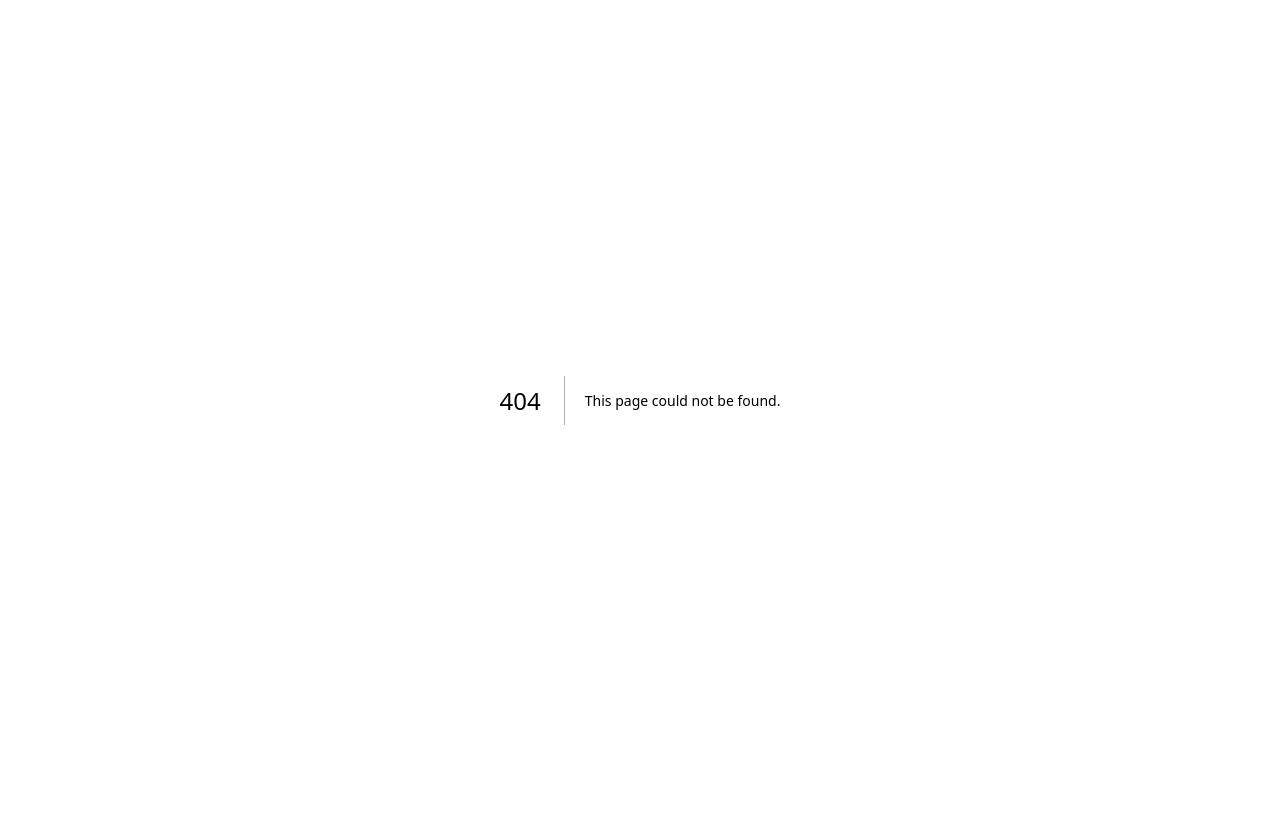
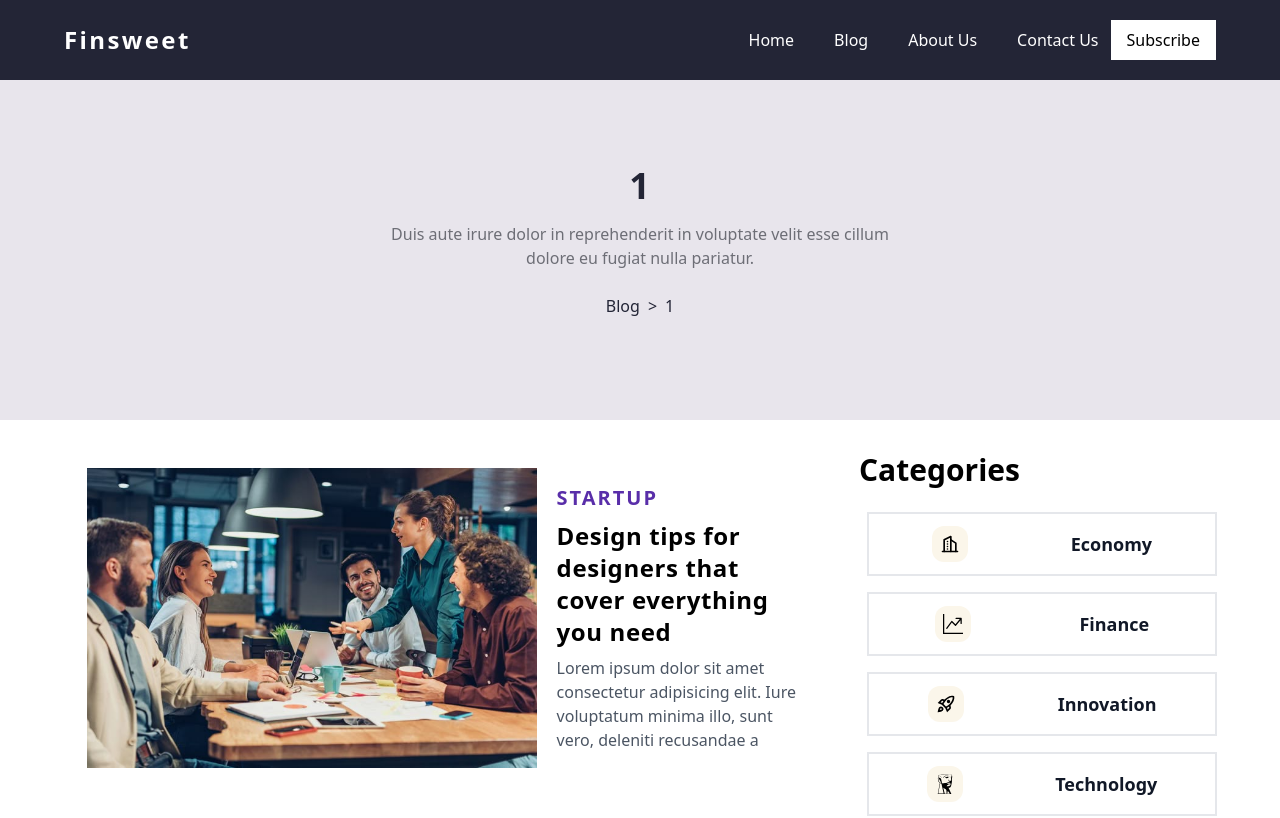
Before and after one commit to Abdelali-Fer/my_blog, a Next.js app: page /blog/categorie/1 in a window 1280 px wide. Before the commit this address had no page. Shown: the top 818 px of the page. Built offline with nearby package versions, Linux system fonts and the light colour scheme.

Commit message:
page des cetegorier fini

```diff
--- /dev/null
+++ b/app/blog/categorie/[categorie]/page.tsx
@@ -0,0 +1,21 @@
+import BlogCategorie from '@/components/BlogCategorie'
+import CategorySection from '@/components/CategorySection'
+import Footer from '@/components/Footer'
+import NavBar from '@/components/NavBar'
+import React from 'react'
+
+
+function page({params}:{params:{categorie:string}}) {
+
+    return (
+        <div>
+            {/* <p>Catégorie : {params.categorie}</p> */}
+            <NavBar/>
+            <BlogCategorie categorie={params.categorie} />
+            <CategorySection />
+            <Footer/>
+        </div>
+    )
+}
+
+export default page
--- a/components/AllPosts.tsx
+++ b/components/AllPosts.tsx
@@ -6,10 +6,10 @@ import Image from "next/image"
 
 function AllPosts() {
     const Posts=[
-        {id:1,image:<Image src={'/images/employs.jpeg'}alt='photo'width={400}height={220}/>  ,category:'startup',title:'Design tips for designers that cover everything you need',description:'Lorem ipsum dolor sit amet consectetur adipisicing elit. Iure voluptatum minima illo, sunt vero, deleniti recusandae a'},
-        {id:2,image:<Image src={'/images/employs.jpeg'}alt='photo'width={400}height={220}/>,category:'startup',title:'Design tips for designers that cover everything you need',description:'Lorem ipsum dolor sit amet consectetur adipisicing elit. Iure voluptatum minima illo, sunt vero, deleniti recusandae a'},
-        {id:3,image:<Image src={'/images/employs.jpeg'}alt='photo'width={400}height={220}/>,category:'startup',title:'Design tips for designers that cover everything you need',description:'Lorem ipsum dolor sit amet consectetur adipisicing elit. Iure voluptatum minima illo, sunt vero, deleniti recusandae a'},
-        {id:4,image:<Image src={'/images/employs.jpeg'}alt='photo'width={400}height={220}/>,category:'startup',title:'Design tips for designers that cover everything you need',description:'Lorem ipsum dolor sit amet consectetur adipisicing elit. Iure voluptatum minima illo, sunt vero, deleniti recusandae a'}
+        {id:1,image:'/images/employs.jpeg'  ,category:'startup',title:'Design tips for designers that cover everything you need',description:'Lorem ipsum dolor sit amet consectetur adipisicing elit. Iure voluptatum minima illo, sunt vero, deleniti recusandae a'},
+        {id:2,image:'/images/employs.jpeg',category:'startup',title:'Design tips for designers that cover everything you need',description:'Lorem ipsum dolor sit amet consectetur adipisicing elit. Iure voluptatum minima illo, sunt vero, deleniti recusandae a'},
+        {id:3,image:'/images/employs.jpeg',category:'startup',title:'Design tips for designers that cover everything you need',description:'Lorem ipsum dolor sit amet consectetur adipisicing elit. Iure voluptatum minima illo, sunt vero, deleniti recusandae a'},
+        {id:4,image:'/images/employs.jpeg',category:'startup',title:'Design tips for designers that cover everything you need',description:'Lorem ipsum dolor sit amet consectetur adipisicing elit. Iure voluptatum minima illo, sunt vero, deleniti recusandae a'}
     ]
     return (
         <div className="mx-24 py-10">
--- /dev/null
+++ b/components/BlogCategorie.tsx
@@ -0,0 +1,32 @@
+import Link from 'next/link'
+import React from 'react'
+
+type Typeprops={
+    categorie:string
+}
+
+function BlogCategorie({categorie}:Typeprops) {
+    return (
+    <div className='w-full p-5 h-[340px] flex items-center justify-center bg-[#e8e5ec]'>
+            <div className="max-w-[624px] px-10">
+                <h1 className="text-4xl font-bold mt-2 tracking-wide text-center text-[#232536] ">
+                    {categorie}
+                </h1>
+                <p className="mt-4 text-[#6D6E76] text-center">
+                    Duis aute irure dolor in reprehenderit in voluptate velit esse cillum dolore eu fugiat nulla pariatur.
+                </p>
+                <div className='flex items-center justify-center py-6 text-[#232536] '>
+                    <Link href={'/blog'} className='text-[#232536] px-2 font-medium'>
+                        Blog
+                    </Link>
+                    &gt;
+                    <Link href={`/blog/categorie/${categorie}`} className='text-[#232536] px-2 font-medium'>
+                        {categorie}
+                    </Link>
+                </div>
+            </div>
+        </div>
+    )
+}
+
+export default BlogCategorie
--- /dev/null
+++ b/components/CardTitle.tsx
@@ -0,0 +1,18 @@
+import React from 'react'
+interface CardeProps {
+    icon: React.ReactNode;
+    title: string;
+}
+
+function CardTitle({ icon, title }: CardeProps) {
+    return (
+        <div className='w-full border-2 border-solid flex items-center justify-around p-3 m-2 cursor-pointer hover:bg-[#FFD050] '>
+            <div className="bg-[#FBF6EA] p-2 rounded-xl overflow-hidden">
+                {icon}
+            </div>
+            <h2 className="text-lg font-bold text-gray-900 p">{title}</h2>
+        </div>
+    )
+}
+
+export default CardTitle
--- a/components/Carde.tsx
+++ b/components/Carde.tsx
@@ -1,10 +1,10 @@
+"use client";
 import {
     Card,
     CardContent,
-    CardFooter,
     CardHeader,
-    CardTitle,
   } from "@/components/ui/card"
+import { useRouter } from "next/navigation";
 
 interface CardeProps {
   icon: React.ReactNode;
@@ -13,8 +13,11 @@ interface CardeProps {
 }
 
 function Carde({ icon, title, description }: CardeProps) {
+
+  const router = useRouter()
+
   return (
-    <Card className="border border-gray-200  rounded-none w-56 hover:bg-yellow-400 cursor-pointer">
+    <Card className="border border-gray-200  rounded-none w-56 hover:bg-yellow-400 cursor-pointer" onClick={() => router.push(`/blog/categorie/${title}`)}>
       <CardHeader className="flex items-start space-x-4">
         <div className="bg-[#f3e8d3] p-2 rounded-lg">
           {icon}
--- /dev/null
+++ b/components/CategorySection.tsx
@@ -0,0 +1,53 @@
+import React from 'react'
+import Image from "next/image"
+import OnePost from './OnePost'
+import CardTitle from './CardTitle'
+import { TbBuildingSkyscraper } from 'react-icons/tb'
+import { BsGraphUpArrow } from 'react-icons/bs'
+import { MdOutlineRocketLaunch } from 'react-icons/md'
+import { SiKingstontechnology } from 'react-icons/si'
+
+function CategorySection() {
+    const Posts=[
+        {id:1,image:'/images/employs.jpeg'  ,category:'startup',title:'Design tips for designers that cover everything you need',description:'Lorem ipsum dolor sit amet consectetur adipisicing elit. Iure voluptatum minima illo, sunt vero, deleniti recusandae a'},
+        {id:2,image:'/images/employs.jpeg',category:'startup',title:'Design tips for designers that cover everything you need',description:'Lorem ipsum dolor sit amet consectetur adipisicing elit. Iure voluptatum minima illo, sunt vero, deleniti recusandae a'},
+        {id:3,image:'/images/employs.jpeg',category:'startup',title:'Design tips for designers that cover everything you need',description:'Lorem ipsum dolor sit amet consectetur adipisicing elit. Iure voluptatum minima illo, sunt vero, deleniti recusandae a'},
+        {id:4,image:'/images/employs.jpeg',category:'startup',title:'Design tips for designers that cover everything you need',description:'Lorem ipsum dolor sit amet consectetur adipisicing elit. Iure voluptatum minima illo, sunt vero, deleniti recusandae a'}
+    ]
+    const Categorie=[
+        { icon: <TbBuildingSkyscraper size={20}/>, title: "Economy"},
+        { icon: <BsGraphUpArrow size={20}/>, title: "Finance"},
+        { icon: <MdOutlineRocketLaunch size={20}/>, title: "Innovation"},
+        { icon: <SiKingstontechnology size={20}/>, title: "Technology"}
+    ]
+
+    return (
+        <div className='flex flex-col md:flex-row items-start justify-center md:justify-around px-4 md:px-14 mt-4'>
+            <div className='md:w-[65%] '>
+            {Posts.map((item) => (
+                    <OnePost  id={item.id}  image={item.image} category={item.category} title={item.title} description={item.description}/>
+                ))}
+            </div>
+            <div className='w-full md:w-[30%] mt-8 md:mt-0'>
+                <h2 className='font-bold text-3xl my-4'>Categories</h2>
+                <div className='w-full flex items-start flex-col '>
+                    {
+                        Categorie.map((item)=>(
+                            <CardTitle icon={item.icon} title={item.title}/>
+                        ))
+                    }
+                </div>
+                <h2 className='font-bold text-3xl py-3 mt-4'>All Tags</h2>
+                <div className='flex flex-wrap gap-2 pb-5'>
+                    {
+                        Categorie.map((item)=>(
+                            <p className='text-[#6D6E76] border rounded-xl px-4 py-1 '>{item.title} </p>
+                        ))
+                    }
+                </div>
+            </div>
+        </div>
+    )
+}
+
+export default CategorySection
--- a/components/OnePost.tsx
+++ b/components/OnePost.tsx
@@ -5,7 +5,7 @@ import { useRouter } from 'next/navigation'
 
 interface Typeprops {
     id:number;
-    image:React.ReactNode;
+    image:string;
     category:string,
     title:string,
     description:string
@@ -16,14 +16,28 @@ function OnePost({id,image,category,title,description}:Typeprops) {
     const router = useRouter()
 
     return (
-        <div className="flex items-center  mb-10 hover:bg-[#F4F0F8] cursor-pointer" onClick={() => router.push(`/blog/${id}`)}>
-            {image}
-            <div className="max-w-[600px] ml-5 text-wrap">
-                <h2 className="text-xl font-semibold mb-2 tracking-widest uppercase text-[#592EA9]">{category}</h2>
-                <h2 className="text-2xl font-bold mt-2 tracking-wide my-2">{title}</h2>
-                <p className="text-gray-600 text-sm">{description}</p>
-            </div>
+                <div
+        className="flex flex-col md:flex-row items-center mb-10 p-4 hover:bg-[#F4F0F8] cursor-pointer transition-all"
+        onClick={() => router.push(`/blog/details/${id}`)}
+        >
+        {/* Image */}
+        <img
+            src={image}
+            className="w-full max-w-[410px] md:max-w-[280px] lg:max-w-[450px] object-cover rounded-lg"
+        />
+
+        {/* Contenu */}
+        <div className="w-full md:max-w-[600px] mt-4 md:mt-0 md:ml-5 text-wrap text-center md:text-left">
+            <h2 className="text-lg md:text-xl font-semibold mb-2 tracking-widest uppercase text-[#592EA9]">
+            {category}
+            </h2>
+            <h2 className="text-xl md:text-2xl font-bold mt-2 tracking-wide my-2">
+            {title}
+            </h2>
+            <p className="text-gray-600 text-sm md:text-base">{description}</p>
         </div>
+        </div>
+
     )
 }
 
```
Also changed, not shown: app/blog/details/[blogdetails]/page.tsx (renamed from app/blog/[blogdetails]/page.tsx).
